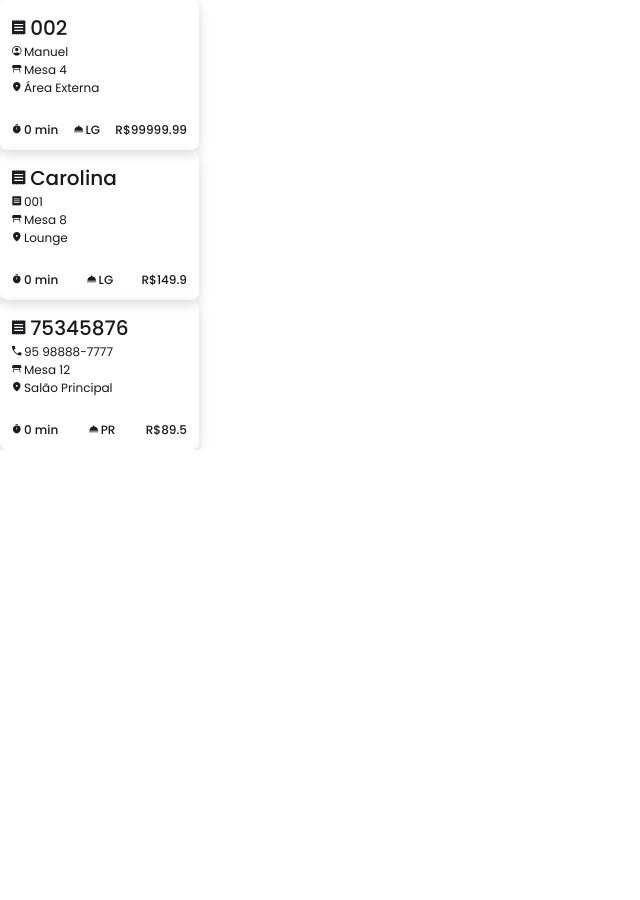
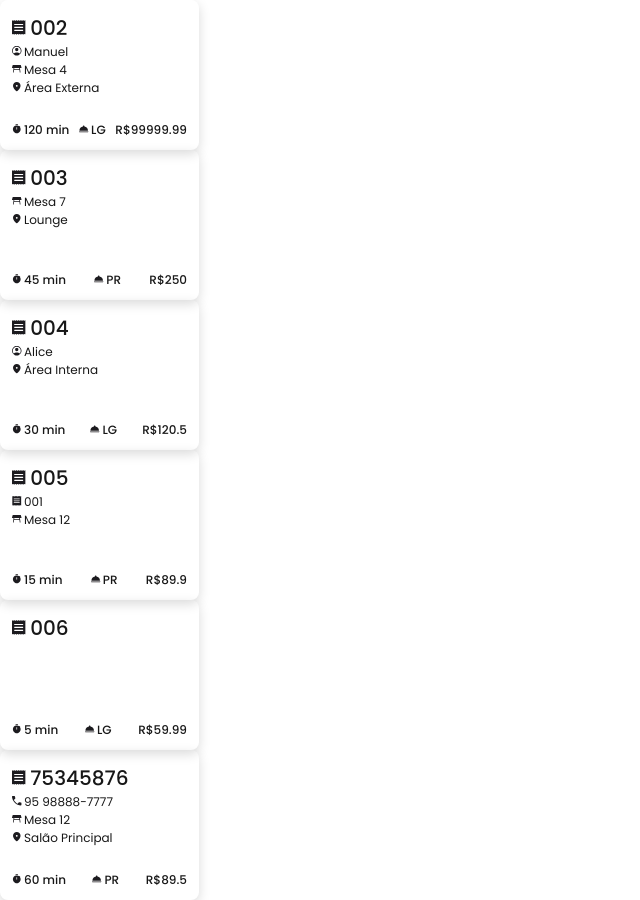
Before and after one commit to ItzTas/restaurant-dashboard-challenge, a Next.js app: page / in a window 1280 px wide. Shown: the whole page, without its empty margins (0-640 px from the left). Before the commit the page ends 800 px from the top, so only its background shows below. Built offline with nearby package versions, Linux system fonts and the light colour scheme.

Commit message:
chore: ordersheetdashboard & types

```diff
--- a/db.json
+++ b/db.json
@@ -1,5 +1,4 @@
 {
-    "__esModule": true,
     "areas": [
         {
             "id": 32,
--- /dev/null
+++ b/src/app/dashboard/ordersheets/page.tsx
@@ -0,0 +1,3 @@
+export default function OrdersheetsDashboard() {
+    return <>test</>;
+}
--- a/src/app/page.tsx
+++ b/src/app/page.tsx
@@ -1,32 +1,58 @@
-import CardOrderSheet from "@/components/CardOrderSheet";
+import CardOrdersheet from "@/components/CardOrdersheet";
 
 export default function Home() {
     return (
         <>
-      <CardOrderSheet
+            <CardOrdersheet
                 title="002"
                 subtitle={{ value: "Manuel", type: "customer" }}
                 tableText="Mesa 4"
                 locationText="Área Externa"
-        createdAt={new Date()}
+                createdAt={new Date(new Date().getTime() - 2 * 60 * 60 * 1000)} // 2h atrás
                 orderStatus="LG"
                 totalPrice={99999.99}
             />
-      <CardOrderSheet
-        title="Carolina"
+
+            <CardOrdersheet
+                title="003"
+                tableText="Mesa 7"
+                locationText="Lounge"
+                createdAt={new Date(new Date().getTime() - 45 * 60 * 1000)} // 45 min atrás
+                orderStatus="PR"
+                totalPrice={250.0}
+            />
+
+            <CardOrdersheet
+                title="004"
+                subtitle={{ value: "Alice", type: "customer" }}
+                locationText="Área Interna"
+                createdAt={new Date(new Date().getTime() - 30 * 60 * 1000)} // 30 min atrás
+                orderStatus="LG"
+                totalPrice={120.5}
+            />
+
+            <CardOrdersheet
+                title="005"
                 subtitle={{ value: "001", type: "id" }}
-        tableText="Mesa 8"
-        locationText="Lounge"
-        createdAt={new Date()}
+                tableText="Mesa 12"
+                createdAt={new Date(new Date().getTime() - 15 * 60 * 1000)} // 15 min atrás
+                orderStatus="PR"
+                totalPrice={89.9}
+            />
+
+            <CardOrdersheet
+                title="006"
+                createdAt={new Date(new Date().getTime() - 5 * 60 * 1000)} // 5 min atrás
                 orderStatus="LG"
-        totalPrice={149.9}
+                totalPrice={59.99}
             />
-      <CardOrderSheet
+
+            <CardOrdersheet
                 title="75345876"
                 subtitle={{ value: "95 98888-7777", type: "phone" }}
                 tableText="Mesa 12"
                 locationText="Salão Principal"
-        createdAt={new Date()}
+                createdAt={new Date(new Date().getTime() - 60 * 60 * 1000)} // 1h atrás
                 orderStatus="PR"
                 totalPrice={89.5}
             />
--- a/src/utils/date.ts
+++ b/src/utils/date.ts
@@ -1,5 +1,3 @@
-function getElapsedMinutes(from: Date, to: Date = new Date()): number {
-  return Math.floor((to.getTime() - from.getTime()) / 60000);
+export function getElapsedMinutes(from: Date, to: Date = new Date()): number {
+    return Math.floor((to.getTime() - from.getTime()) / 60000);
 }
-
-export { getElapsedMinutes };
```
Also changed, not shown: src/types/apiResponse.types.ts (added, +63 -0 lines). Lines whose indentation alone changed are shown as unchanged.
